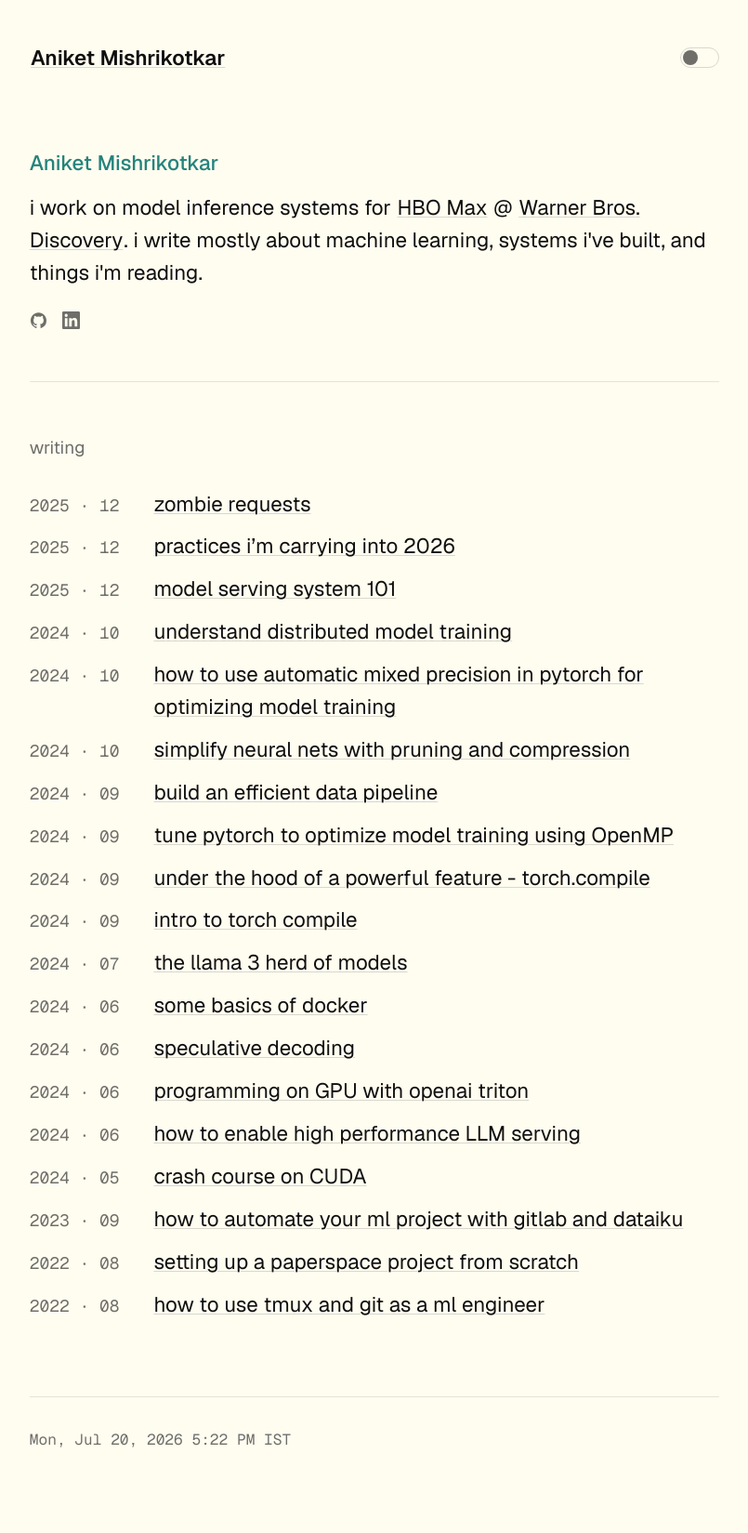
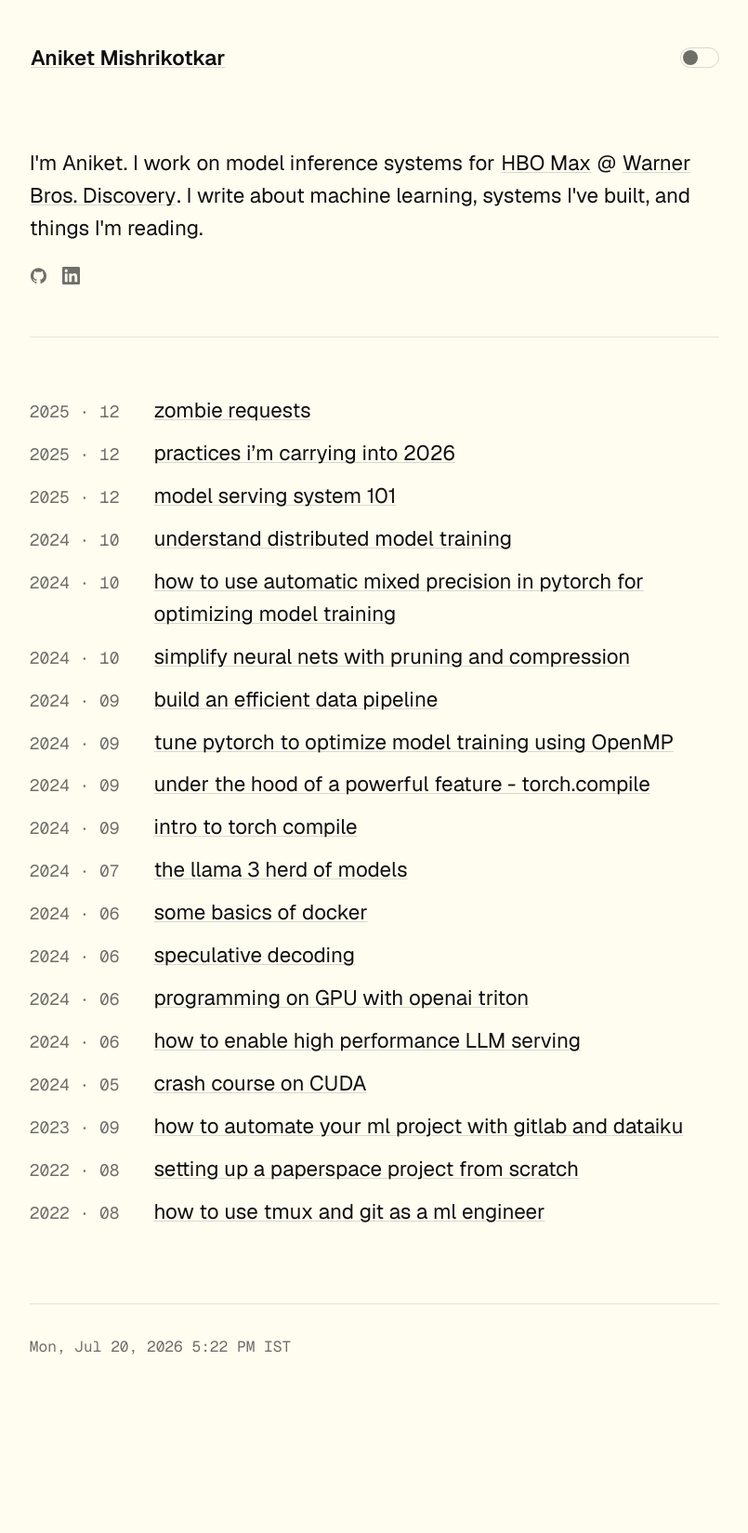
Before and after one commit to aniketmi00/aniketmi00.github.io, a Jekyll site: the page built from _pages/index.md, in a window 1280 px wide. Shown: the whole page at 93% size, without its empty margins (237-1042 px from the left). Built offline with Jekyll 4.4.1, drawn with Linux system fonts in a browser that asks for light colours; after the commit the page ends 1549 px from its top, so only the background shows below that.

Commit message:
Update index.md

```diff
--- a/_pages/index.md
+++ b/_pages/index.md
@@ -8,16 +8,13 @@ permalink: /
 {% assign posts = site.notes | sort: "date" | reverse %}
 
 <div class="intro">
-  <div class="intro-name">{{ site.title }}</div>
-  <p>i work on model inference systems for <a href="https://www.hbomax.com">HBO Max</a> @ <a href="https://www.wbd.com">Warner Bros. Discovery</a>. i write mostly about machine learning, systems i've built, and things i'm reading.</p>
+  <p>I'm Aniket. I work on model inference systems for <a href="https://www.hbomax.com">HBO Max</a> @ <a href="https://www.wbd.com">Warner Bros. Discovery</a>. I write about machine learning, systems I've built, and things I'm reading.</p>
   <div class="intro-social">
     {% include social-icons.html %}
   </div>
 </div>
 
 <hr>
-
-<div class="section-label">writing</div>
 
 <ul class="recent-notes">
   {% for note in posts %}
```
